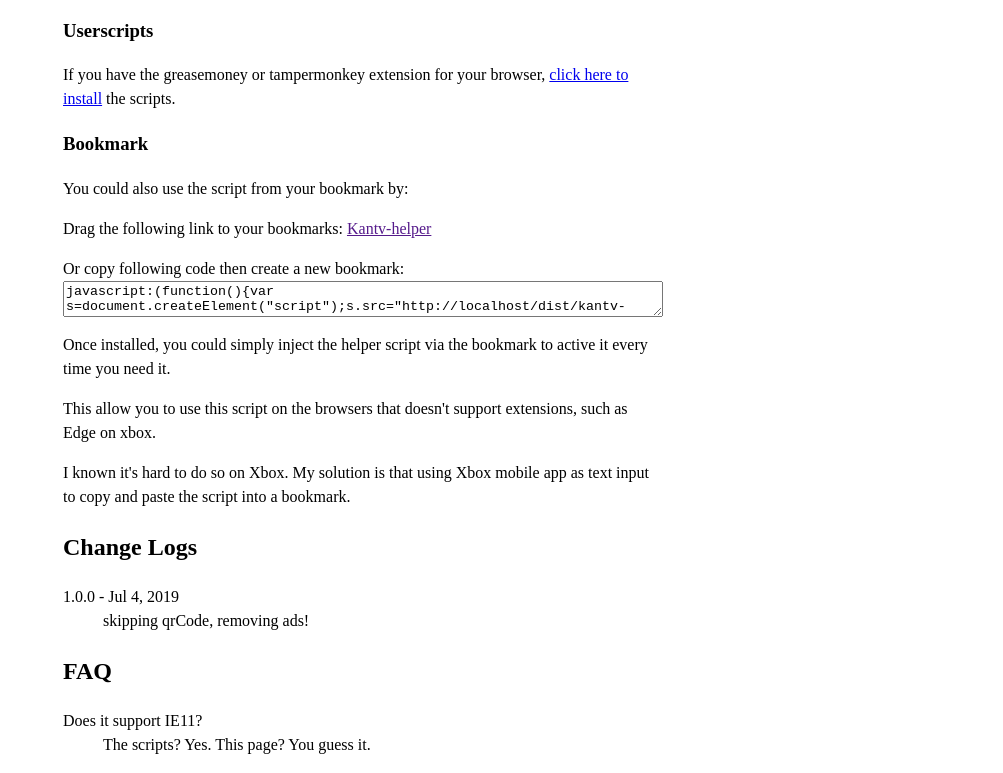
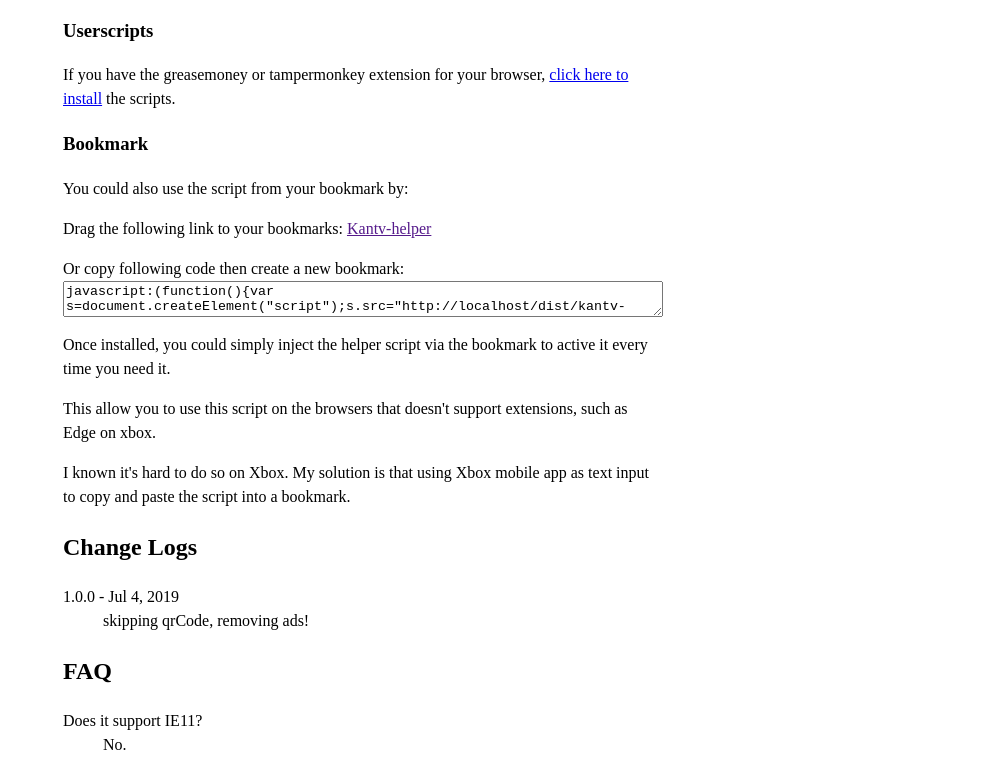
Before and after one commit to mutoo/kantv-helper, a website: page index.html in a window 1280 px wide. Shown: the part 174-947 px from the top of the page, without its empty margins (277-1280 px from the left). Drawn offline with Linux system fonts and the light colour scheme.

Commit message:
remove support for ie11.

```diff
--- a/index.html
+++ b/index.html
@@ -73,7 +73,7 @@
     <h2>FAQ</h2>
     <dl>
         <dt>Does it support IE11?</dt>
-        <dd>The scripts? Yes. This page? You guess it.</dd>
+        <dd>No.</dd>
     </dl>
 </div>
 <a class="kt-github" href="https://github.com/mutoo/kantv-helper">
```
